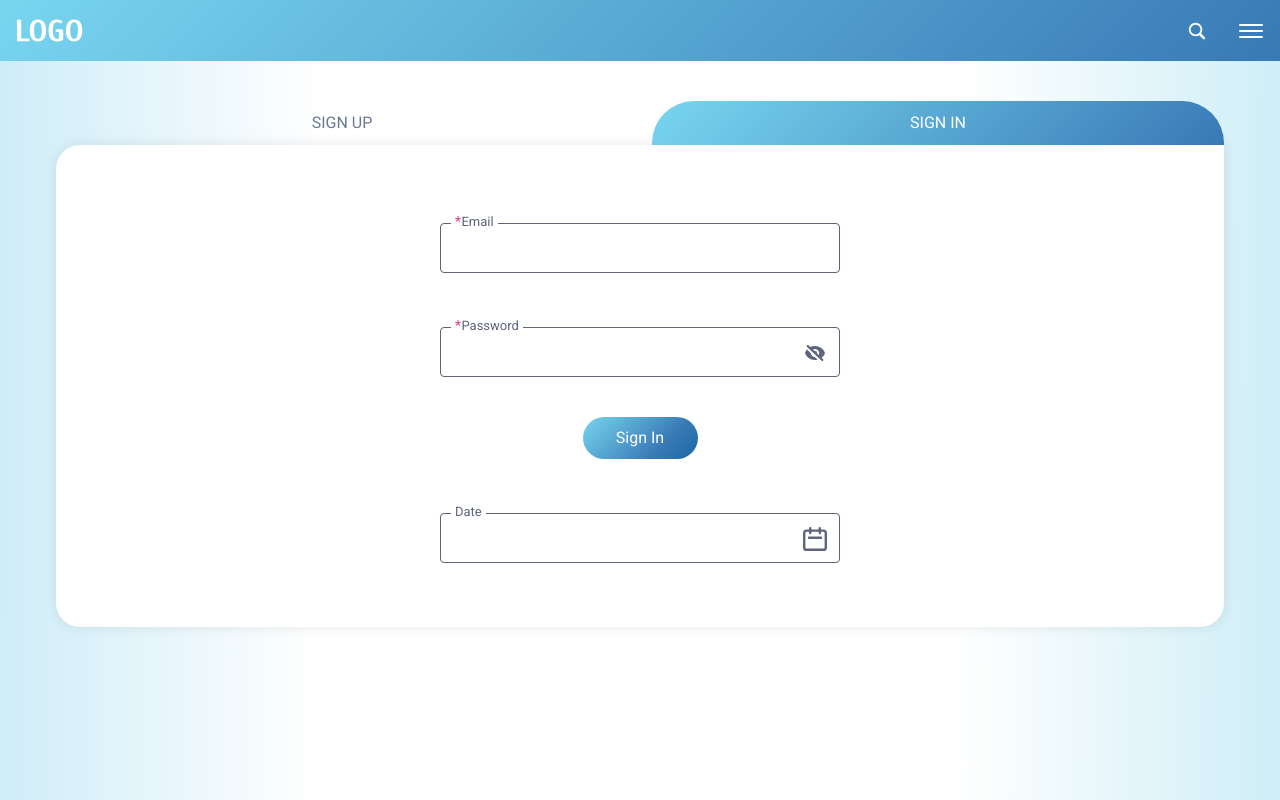
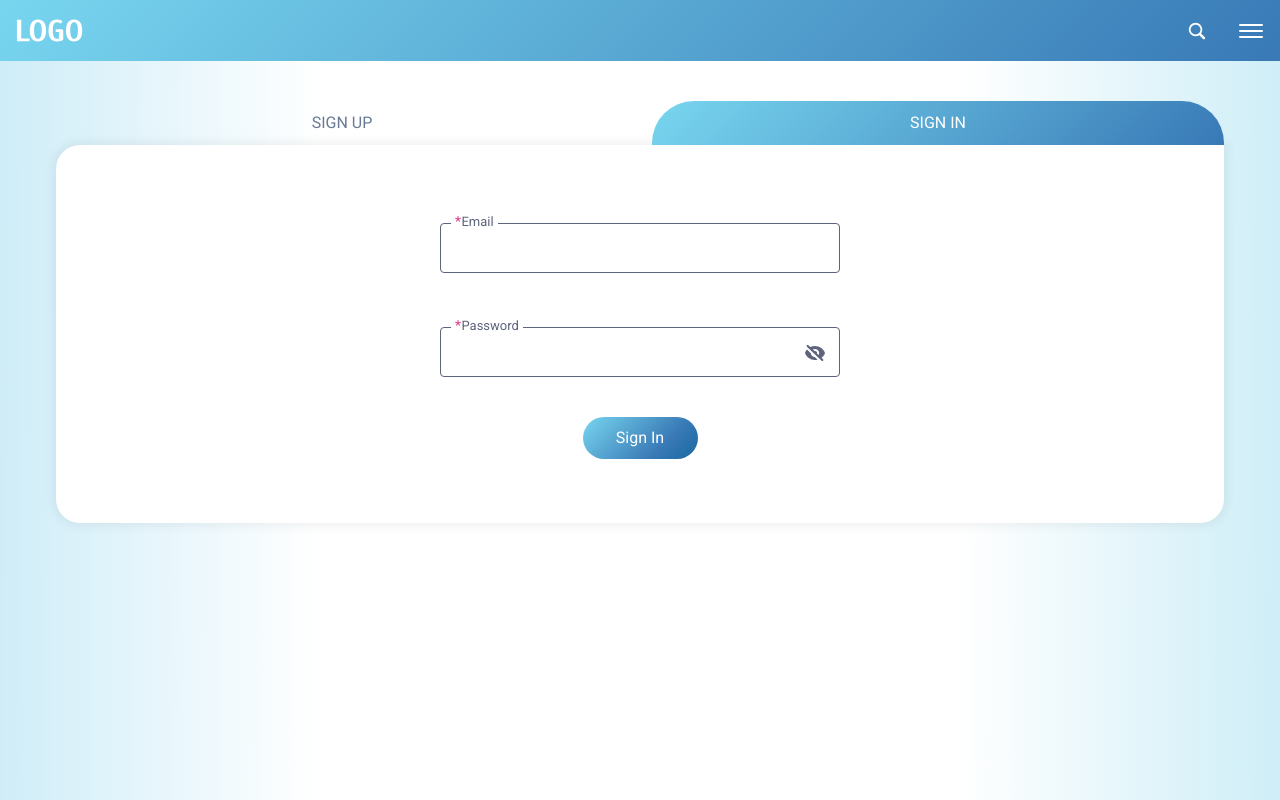
Before and after one commit to it-volunteers-ukraine/ChariERP, a Next.js app in the folder client/: page /en/sign-in in a window 1280 px wide. Built offline with nearby package versions, Linux system fonts and the light colour scheme.

Commit message:
delete from sing-in

```diff
--- a/client/src/app/[locale]/(login)/sign-in/sign-in.tsx
+++ b/client/src/app/[locale]/(login)/sign-in/sign-in.tsx
@@ -2,7 +2,7 @@
 import { useTranslations } from 'next-intl';
 import { Form, Formik, FormikValues } from 'formik';
 
-import { Button, DateField, InputField } from '@/components';
+import { Button, InputField } from '@/components';
 
 import { initialValues, validationSchema } from './config';
 
@@ -42,8 +42,6 @@ const SignIn = () => {
             className="w-[115px]"
             text={login('button')}
           />
-
-          <DateField label="Date" name="date" placeholder="Оберіть дату" />
         </Form>
       )}
     </Formik>
```
